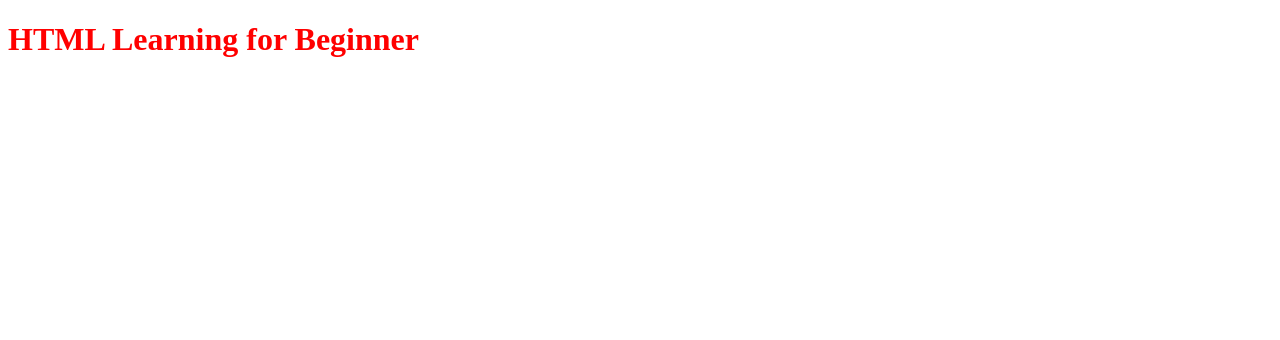
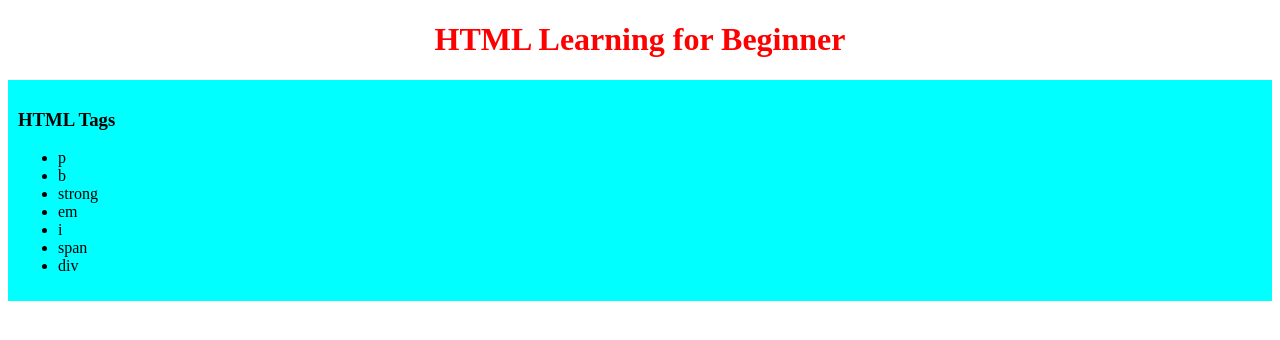
Before and after one commit to mizanurict/project-git, a plain HTML site: page index.html in a window 1280 px wide. Drawn offline with Linux system fonts and the light colour scheme.

Commit message:
added tag file

```diff
--- a/index.html
+++ b/index.html
@@ -8,5 +8,17 @@
 </head>
 <body>
     <h1>HTML Learning for Beginner</h1>
+   <div class="tag">
+    <h3>HTML Tags</h3>
+    <ul>
+        <li>p</li>
+        <li>b</li>
+        <li>strong</li>
+        <li>em</li>
+        <li>i</li>
+        <li>span</li>
+        <li>div</li>
+    </ul>
+   </div>
 </body>
 </html>
--- a/styles/style.css
+++ b/styles/style.css
@@ -1,3 +1,8 @@
 h1{
     color: red;
+    text-align: center;
 }
+.tag{
+    background-color: aqua;
+    padding: 10px;
+}
```
